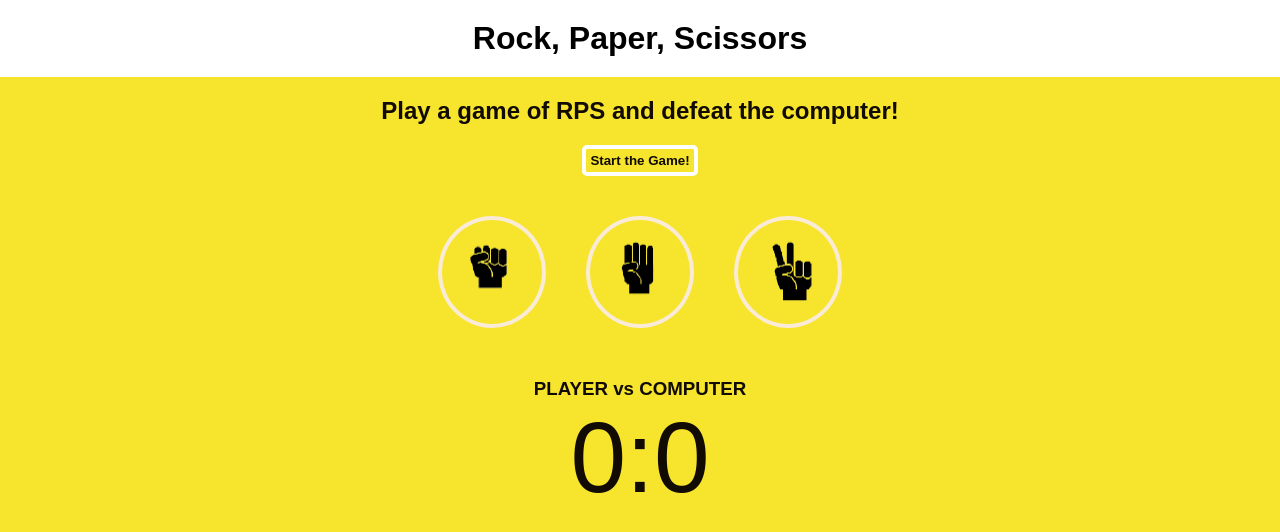
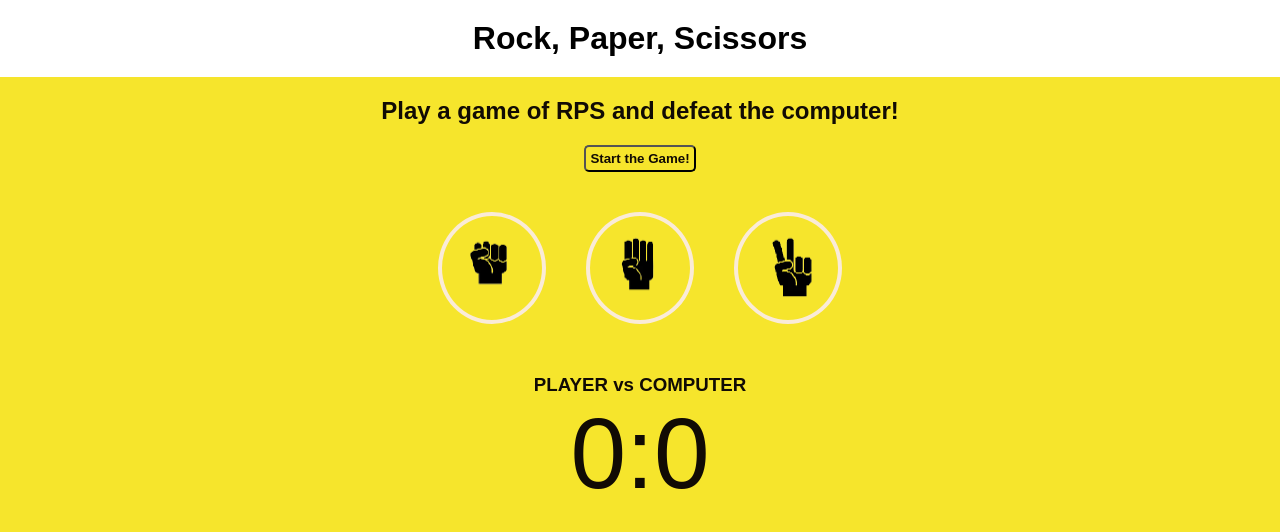
Before and after one commit to RexBasiliscus/rock-paper-scissors, a plain HTML site: page index.html in a window 1280 px wide. Drawn offline with Linux system fonts and the light colour scheme; a web font is replaced by a local one.

Commit message:
re-styled the start button

```diff
--- a/style.css
+++ b/style.css
@@ -29,7 +29,6 @@ header > h1 {
 #start {
   margin-top: 20px;
   padding: 4px;
-  border: 4px solid white;
   border-radius: 5px;
   font-weight: 700;
 }
```
